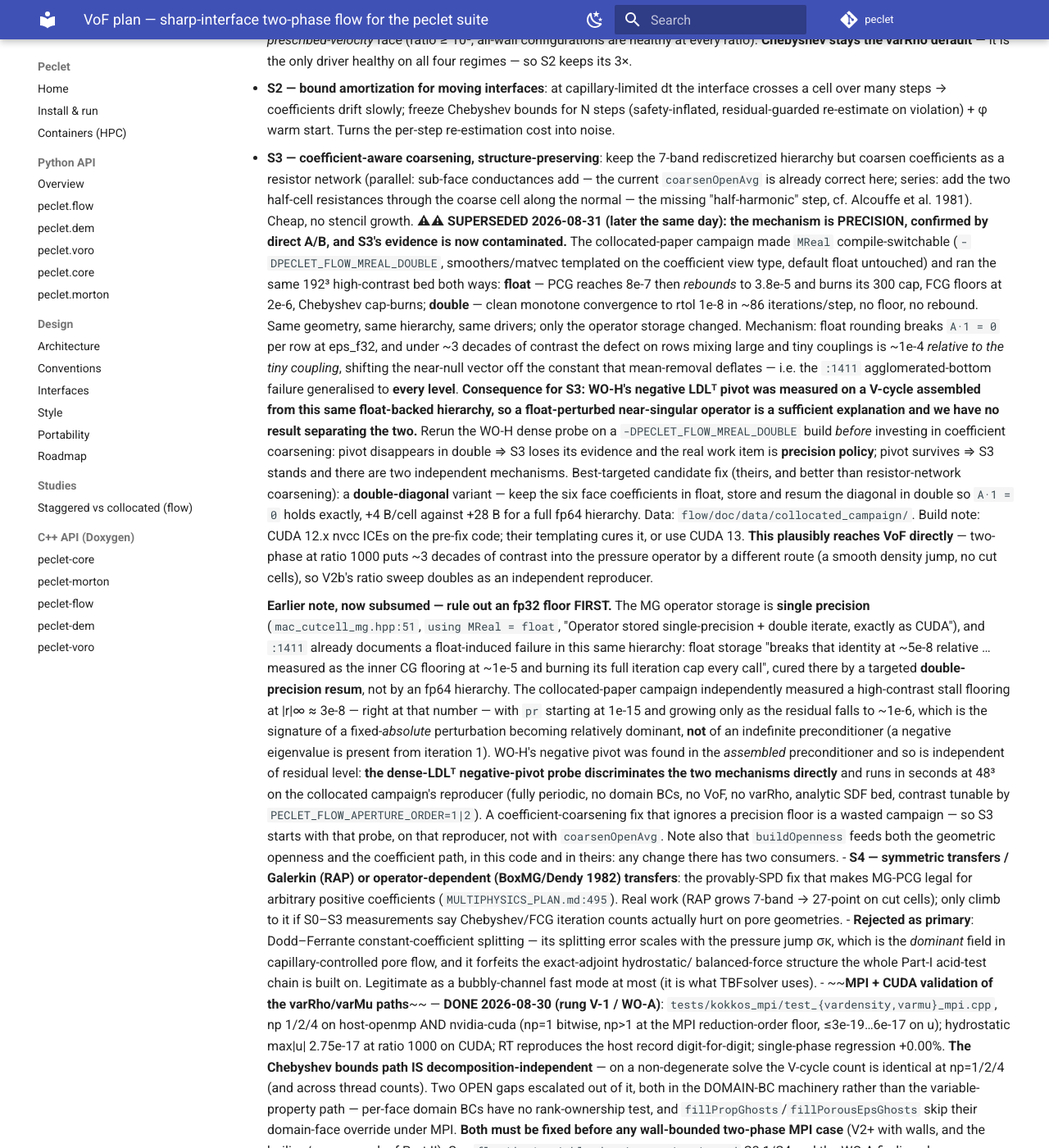
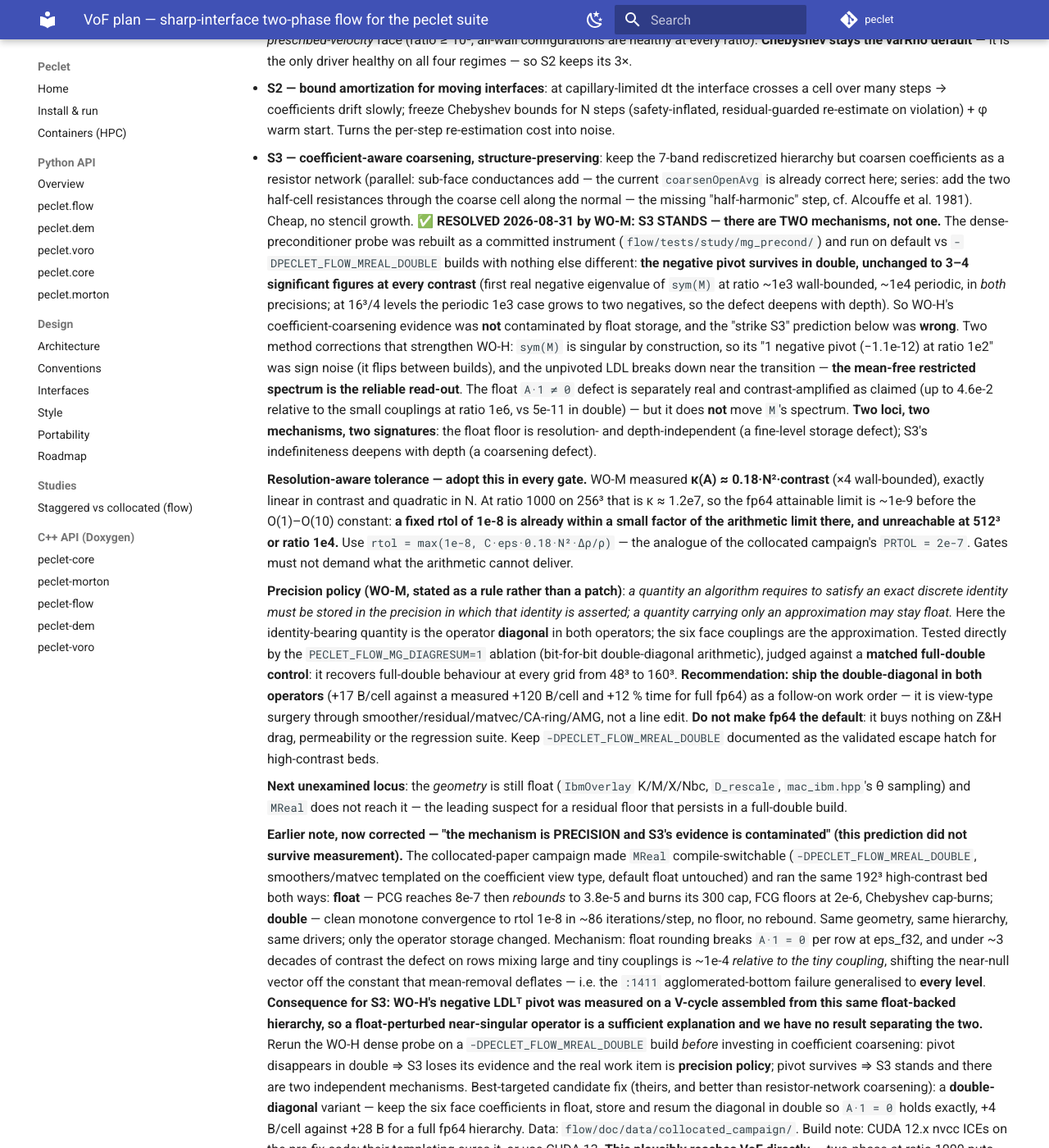
Before and after one commit to computational-chemical-engineering/peclet, an MkDocs documentation site: the page built from docs/VOF_PLAN.md, in a window 1280 px wide and 1400 px high, scrolled down 8938 px. Shown: the whole window at 82% size. Built offline with MkDocs 1.6.1 and Material for MkDocs 9.7.7, drawn with Linux system fonts in a browser that asks for light colours; comment, search, counter and statistics services are not loaded.

Commit message:
VOF_PLAN S3: RESOLVED — S3 stands, two mechanisms, plus the resolution-aware tolerance
WO-M rebuilt the dense-preconditioner probe as a committed instrument and ran it on
default vs -DPECLET_FLOW_MREAL_DOUBLE: the negative pivot SURVIVES in double, unchanged
to 3-4 sig figs at every contrast. So WO-H's evidence was not contaminated and my "strike
S3" prediction was wrong. Two loci, two signatures: the float floor is resolution- and
depth-independent (fine-level storage), S3's indefiniteness deepens with depth
(coarsening). Adds the measured kappa(A) ~ 0.18 N^2 contrast and the resulting
resolution-aware rtol rule, and the precision policy stated as a rule with the
double-diagonal recommendation (+17 B/cell vs +120 for full fp64).

Co-Authored-By: Claude Fable 5 <noreply@anthropic.com>
Claude-Session: https://claude.ai/code/session_014qvoYadT5tXKFrJ7H9uhEB

```diff
--- a/docs/VOF_PLAN.md
+++ b/docs/VOF_PLAN.md
@@ -443,8 +443,52 @@ load at extreme scale.
     sub-face conductances add — the current `coarsenOpenAvg` is already correct here;
     series: add the two half-cell resistances through the coarse cell along the normal —
     the missing "half-harmonic" step, cf. Alcouffe et al. 1981). Cheap, no stencil growth.
-    **⚠⚠ SUPERSEDED 2026-08-31 (later the same day): the mechanism is PRECISION, confirmed
-    by direct A/B, and S3's evidence is now contaminated.** The collocated-paper campaign
+    **✅ RESOLVED 2026-08-31 by WO-M: S3 STANDS — there are TWO mechanisms, not one.** The
+    dense-preconditioner probe was rebuilt as a committed instrument
+    (`flow/tests/study/mg_precond/`) and run on default vs `-DPECLET_FLOW_MREAL_DOUBLE`
+    builds with nothing else different: **the negative pivot survives in double, unchanged
+    to 3–4 significant figures at every contrast** (first real negative eigenvalue of
+    `sym(M)` at ratio ~1e3 wall-bounded, ~1e4 periodic, in *both* precisions; at 16³/4
+    levels the periodic 1e3 case grows to two negatives, so the defect deepens with depth).
+    So WO-H's coefficient-coarsening evidence was **not** contaminated by float storage, and
+    the "strike S3" prediction below was **wrong**. Two method corrections that strengthen
+    WO-H: `sym(M)` is singular by construction, so its "1 negative pivot (−1.1e-12) at ratio
+    1e2" was sign noise (it flips between builds), and the unpivoted LDL breaks down near
+    the transition — **the mean-free restricted spectrum is the reliable read-out**.
+    The float `A·1 ≠ 0` defect is separately real and contrast-amplified as claimed (up to
+    4.6e-2 relative to the small couplings at ratio 1e6, vs 5e-11 in double) — but it does
+    **not** move `M`'s spectrum. **Two loci, two mechanisms, two signatures**: the float
+    floor is resolution- and depth-independent (a fine-level storage defect); S3's
+    indefiniteness deepens with depth (a coarsening defect).
+
+    **Resolution-aware tolerance — adopt this in every gate.** WO-M measured
+    **κ(A) ≈ 0.18·N²·contrast** (×4 wall-bounded), exactly linear in contrast and quadratic
+    in N. At ratio 1000 on 256³ that is κ ≈ 1.2e7, so the fp64 attainable limit is ~1e-9
+    before the O(1)–O(10) constant: **a fixed rtol of 1e-8 is already within a small factor
+    of the arithmetic limit there, and unreachable at 512³ or ratio 1e4.** Use
+    `rtol = max(1e-8, C·eps·0.18·N²·Δρ/ρ)` — the analogue of the collocated campaign's
+    `PRTOL = 2e-7`. Gates must not demand what the arithmetic cannot deliver.
+
+    **Precision policy (WO-M, stated as a rule rather than a patch)**: *a quantity an
+    algorithm requires to satisfy an exact discrete identity must be stored in the precision
+    in which that identity is asserted; a quantity carrying only an approximation may stay
+    float.* Here the identity-bearing quantity is the operator **diagonal** in both
+    operators; the six face couplings are the approximation. Tested directly by the
+    `PECLET_FLOW_MG_DIAGRESUM=1` ablation (bit-for-bit double-diagonal arithmetic), judged
+    against a **matched full-double control**: it recovers full-double behaviour at every
+    grid from 48³ to 160³. **Recommendation: ship the double-diagonal in both operators**
+    (+17 B/cell against a measured +120 B/cell and +12 % time for full fp64) as a follow-on
+    work order — it is view-type surgery through smoother/residual/matvec/CA-ring/AMG, not a
+    line edit. **Do not make fp64 the default**: it buys nothing on Z&H drag, permeability or
+    the regression suite. Keep `-DPECLET_FLOW_MREAL_DOUBLE` documented as the validated
+    escape hatch for high-contrast beds.
+
+    **Next unexamined locus**: the *geometry* is still float (`IbmOverlay` K/M/X/Nbc,
+    `D_rescale`, `mac_ibm.hpp`'s θ sampling) and `MReal` does not reach it — the leading
+    suspect for a residual floor that persists in a full-double build.
+
+    **Earlier note, now corrected — "the mechanism is PRECISION and S3's evidence is
+    contaminated" (this prediction did not survive measurement).** The collocated-paper campaign
     made `MReal` compile-switchable (`-DPECLET_FLOW_MREAL_DOUBLE`, smoothers/matvec
     templated on the coefficient view type, default float untouched) and ran the same
     192³ high-contrast bed both ways: **float** — PCG reaches 8e-7 then *rebounds* to
```
